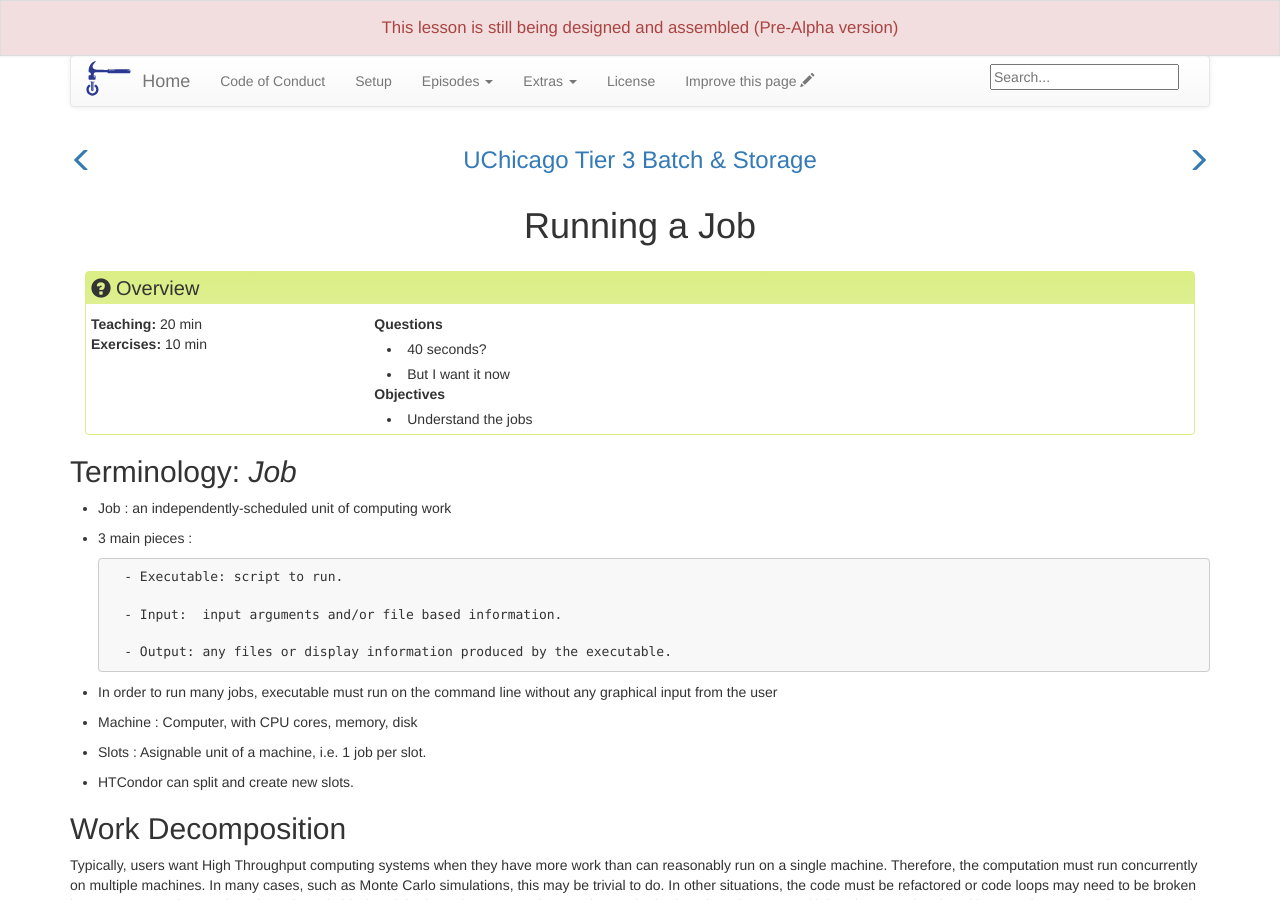
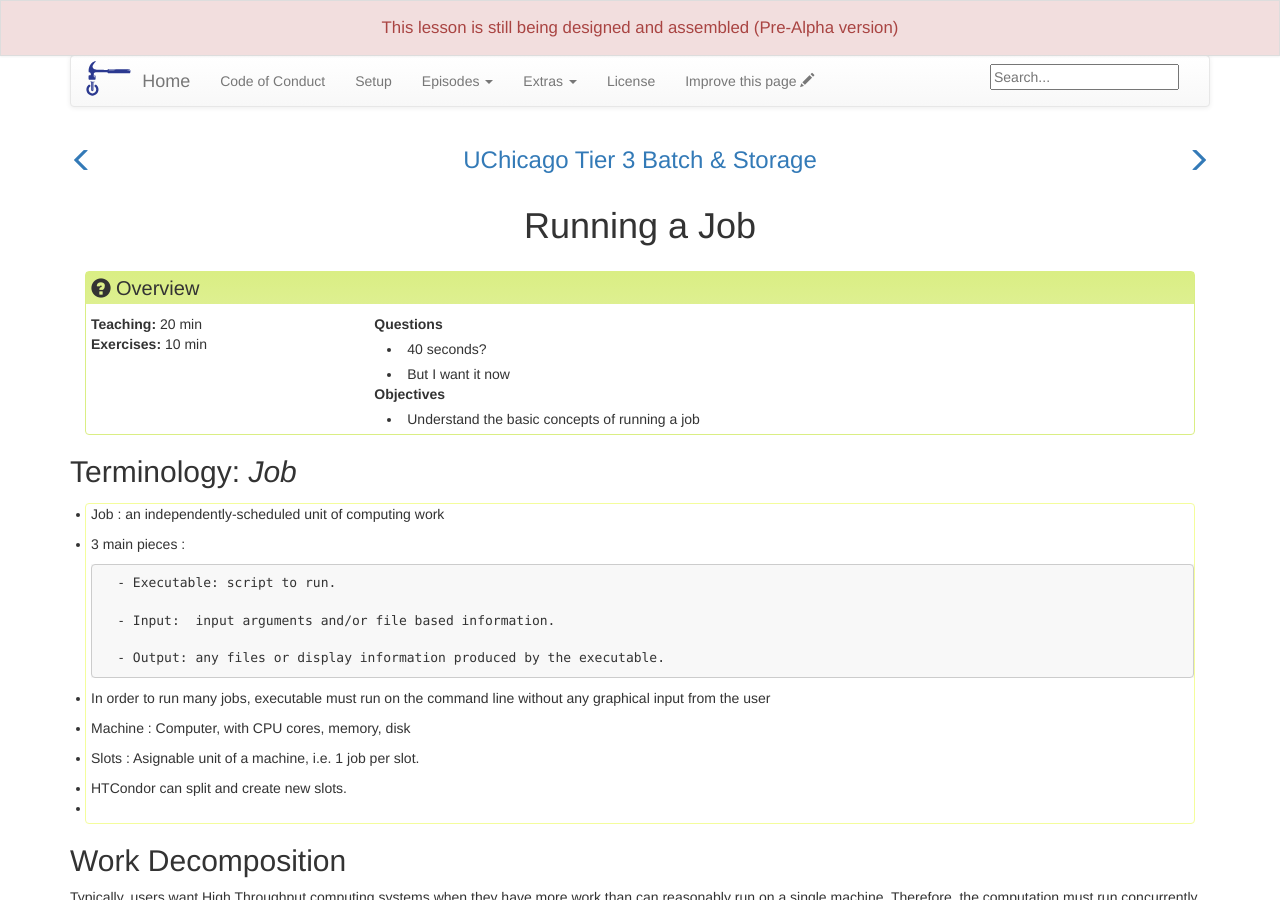
Before and after one commit to Cecilia-Duran/chicago_tier3_batch_and_storage, a Jekyll site: the page built from _episodes/02-running_ajob.md, in a window 1280 px wide and 900 px high. Built offline with Jekyll 4.4.1, drawn with Linux system fonts in a browser that asks for light colours.

Commit message:
Update 02-running_ajob.md

```diff
--- a/_episodes/02-running_ajob.md
+++ b/_episodes/02-running_ajob.md
@@ -6,7 +6,7 @@ questions:
 - "40 seconds?"
 - "But I want it now"
 objectives:
-- "Understand the jobs"
+- "Understand the basic concepts of running a job"
 keypoints:
 - " What are are the 5 steps to run a job??  ---=≡Σ((( つ•̀ω•́)つ "
 - " What are the 3 main pieces of a job?? "
@@ -30,7 +30,8 @@ keypoints:
    - Slots : Asignable unit of a machine, i.e. 1 job per slot.
 
    - HTCondor can split and create new slots.
-
+   -
+   {: .callout}
 
 ## Work Decomposition
 
```
